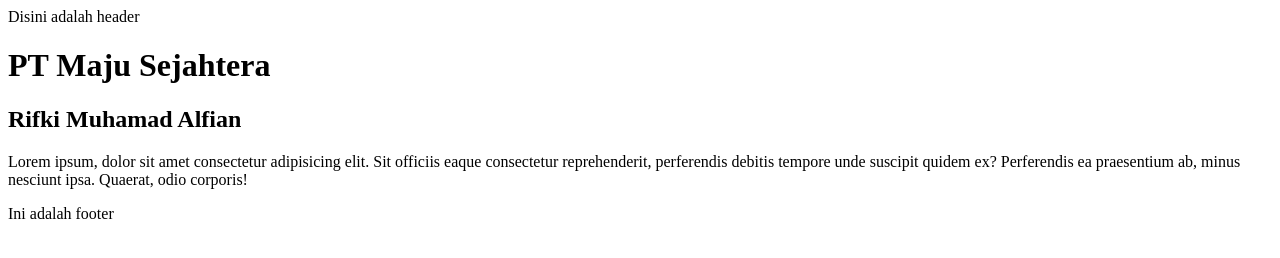
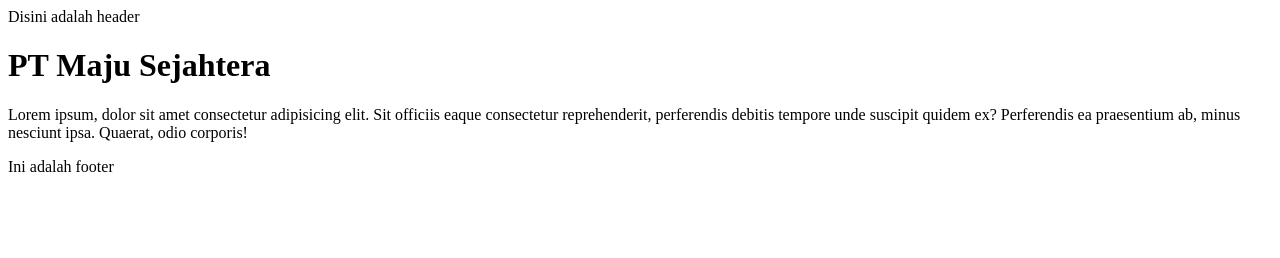
Before and after one commit to RifkiMuhamadAlfian/CompanyProfile, a plain HTML site: page index.html in a window 1280 px wide. Drawn offline with Linux system fonts and the light colour scheme.

Commit message:
menghapus h2

```diff
--- a/index.html
+++ b/index.html
@@ -10,8 +10,6 @@
 
     <h1>PT Maju Sejahtera</h1>
 
-    <h2>Rifki Muhamad Alfian</h2>
-
     <p>
       Lorem ipsum, dolor sit amet consectetur adipisicing elit. Sit officiis
       eaque consectetur reprehenderit, perferendis debitis tempore unde suscipit
```
